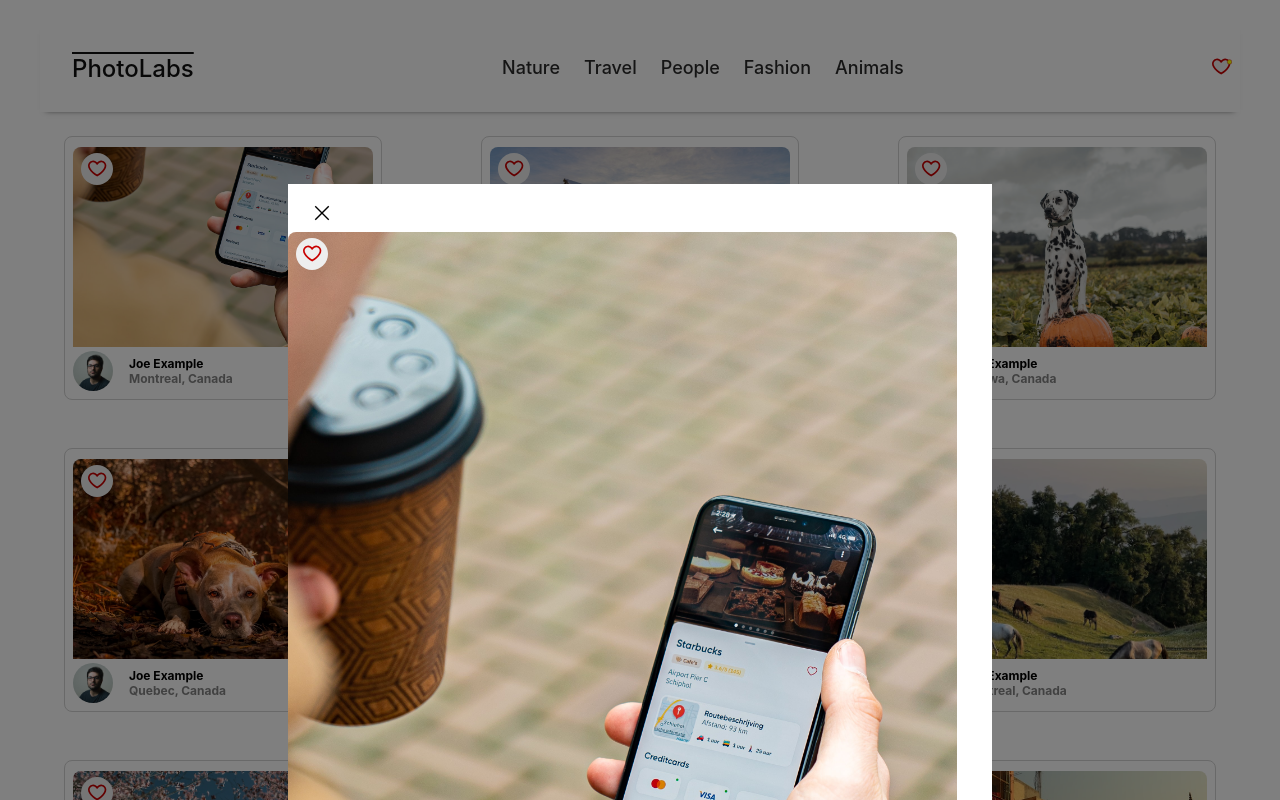
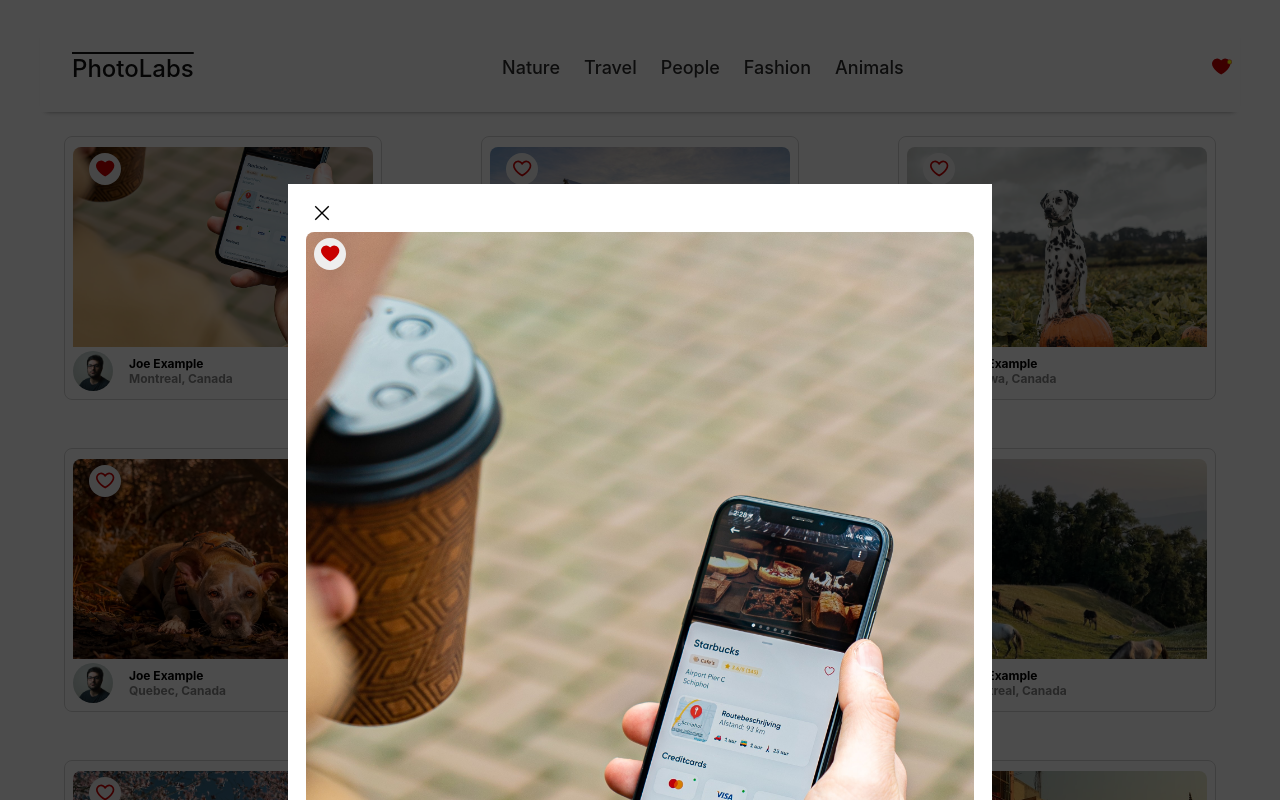
Before and after one commit to Delnir1908/PhotoLabs, a React (Vite) app in the folder frontend/: page / in a window 1280 px wide. Both pictures are taken after a click on the element 97 px from the left and 169 px from the top of the page. Shown: the top 800 px of the page. Built offline with nearby package versions, Linux system fonts and the light colour scheme; the HTML template or start-up script is replaced by a standard one.

Commit message:
adjust favBadge to change depending on favList and make modal overlay on top of main page which will be not interactivable

```diff
--- a/frontend/src/App.jsx
+++ b/frontend/src/App.jsx
@@ -25,6 +25,8 @@ const App = () => {
         setDisplayModal={setPhotoSelected}
       />
       {state.displayModal && (
+        <>
+        <div className="modal-overlay"></div>
         <PhotoDetailsModal
           toggleFav={updateToFavPhotoIds}
           favList={state.favList}
@@ -32,6 +34,7 @@ const App = () => {
           setDisplayModal={onClosePhotoDetailsModal}
           singlePhotoDetail={state.singlePhotoDetail}
         />
+        </>
       )}
     </div>
   );
--- a/frontend/src/App.scss
+++ b/frontend/src/App.scss
@@ -36,3 +36,13 @@
     transform: rotate(360deg);
   }
 }
+
+.modal-overlay {
+  position: fixed;
+  top: 0;
+  left: 0;
+  width: 100vw;
+  height: 100vh;
+  background: rgba(0,0,0,0.4);
+  z-index: 1000;
+}
--- a/frontend/src/components/FavBadge.jsx
+++ b/frontend/src/components/FavBadge.jsx
@@ -5,7 +5,7 @@ import '../styles/FavBadge.scss';
 const FavBadge = ({ doesFavPhotoExist }) => {
   return (
     <div className='fav-badge'>
-      <FavIcon displayAlert={!doesFavPhotoExist}/>
+      <FavIcon displayAlert={doesFavPhotoExist} selected={doesFavPhotoExist}/>
     </div>
   )
 };
--- a/frontend/src/components/PhotoFavButton.jsx
+++ b/frontend/src/components/PhotoFavButton.jsx
@@ -6,9 +6,9 @@ const PhotoFavButton = (props) => {
   const selected = favList.includes(id);
 
   return (
-    <div className="photo-list__fav-icon">
+    <div className="photo-list__fav-icon" onClick={() => toggleFav(id)} >
       <div className="photo-list__fav-icon-svg">
-        <FavIcon onClick={() => toggleFav(id)}
+        <FavIcon
           selected={selected}
           displayAlert={displayAlert}/>
       </div>
--- a/frontend/src/components/PhotoListItem.jsx
+++ b/frontend/src/components/PhotoListItem.jsx
@@ -8,6 +8,7 @@ const PhotoListItem = (props) => {
   const handleClick = (e) => {
     e.preventDefault();
     setPhotoSelected(props.photo);
+    console.log(favList);
   };
 
   return (
--- a/frontend/src/routes/PhotoDetailsModal.jsx
+++ b/frontend/src/routes/PhotoDetailsModal.jsx
@@ -24,8 +24,10 @@ const PhotoDetailsModal = (props) => {
       <button className="photo-details-modal__close-button" onClick={handleClick}>
         <img src={closeSymbol} alt="close symbol"/>
       </button>
-      <PhotoFavButton displayAlert={displayAlert} toggleFav={toggleFav} favList={favList} id={id}/>
-      <img className='photo-details-modal__image' src={urls.full} />
+      <div>
+        <PhotoFavButton displayAlert={displayAlert} toggleFav={toggleFav} favList={favList} id={id}/>
+        <img className='photo-details-modal__image' src={urls.full} />
+      </div>
       <div className="photo-details-modal__photographer-details">
         <img className='photo-details-modal__photographer-profile' src={user.profile} />
         <div className="photo-details-modal__photographer-info">
--- a/frontend/src/styles/PhotoDetailsModal.scss
+++ b/frontend/src/styles/PhotoDetailsModal.scss
@@ -8,6 +8,7 @@
   height: 80%;
   width: 55%;
   overflow-y: scroll;
+  z-index: 1100;
 }
 
 .photo-details-modal__close-button {
@@ -24,11 +25,18 @@
 }
 
 .photo-details-modal__images {
+  display: flex;
+  flex-wrap: wrap;
+  gap: 16px;
   margin-left: 36px;
   margin-top: 8px;
+  padding: 0;
+  list-style: none;
 }
 
 .photo-details-modal__image {
+  display: block;
+  margin: 0 auto;
   max-width: 95%;
   border-radius: 8px;
 }
@@ -45,6 +53,8 @@
 .photo-details-modal__photographer-details {
   display: flex;
   font-size: 16px;
+  margin-left: 2.5%;
+  width: fit-content;
 }
 
 .photo-details-modal__header {
@@ -54,6 +64,8 @@
   margin-top: 24px;
   margin-bottom: 24px;
   width: 90%;
+  margin-left: 2.5%;
+  width: fit-content;
 }
 
 .photo-details-modal__photographer-location {
--- a/frontend/src/styles/PhotoFavButton.scss
+++ b/frontend/src/styles/PhotoFavButton.scss
@@ -5,6 +5,7 @@
   cursor: pointer;
   margin-bottom: -30px;
   border-width: 0.1px;
+  margin-left: 2.5%;
   background-color: #EEEEEE;
   width: 32px;
   height: 32px;
```
